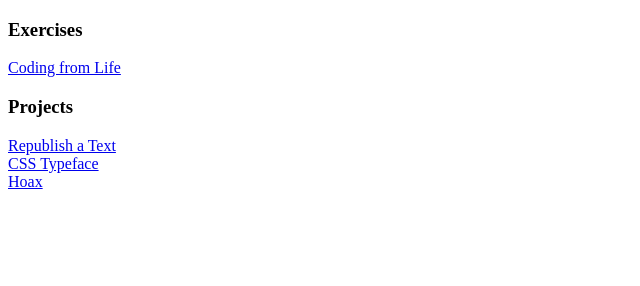
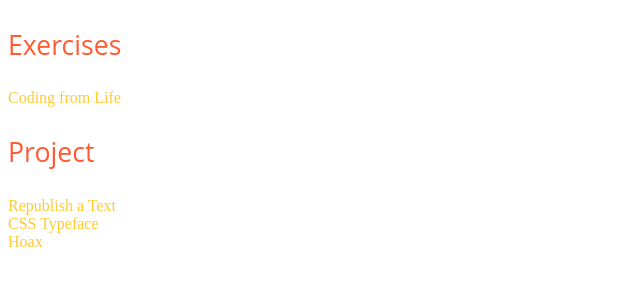
Before and after one commit to szhao92/Interactive-2, a plain HTML site: page index.html in a window 1280 px wide. Shown: the whole page, without its empty margins (0-640 px from the left). Drawn offline with Linux system fonts and the light colour scheme.

Commit message:
Added CSS

```diff
--- a/index.html
+++ b/index.html
@@ -6,7 +6,7 @@
 <head>
   <title>Shengkai's Homepage</title>
   <meta charset="utf-8" />
-  <link rel="stylesheet" href="css/main.css" type="text/css" />
+  <link rel="stylesheet" href="style.css" type="text/css" />
 </head>
 
 <body>
@@ -18,7 +18,7 @@
     </div>
 
     <div id="projects">
-      <h3>Projects</h3>
+      <h3>Project</h3>
       <a href="http://spring2016.veryinteractive.net/projects/republish-a-text" target="blank">Republish a Text</a><br>
       <a href="http://spring2016.veryinteractive.net/projects/css-typeface" target="blank">CSS Typeface</a><br>
       <a href="http://spring2016.veryinteractive.net/projects/hoax" target="blank">Hoax</a>
--- /dev/null
+++ b/style.css
@@ -0,0 +1,36 @@
+#main{
+	  margin-left: 20px;
+
+}
+h3{
+	color:#FF5B33;
+	font-family: 'Open Sans', sans-serif;
+	font-size: 20pt;
+	font-weight: 400;
+}
+
+a:link {
+	color:#FFCA33;
+	text-decoration: none;
+}
+
+h2{
+	/*color: #FF5B33;*/
+	color: black;
+	font-size: 30pt;
+	font-family: 'Open Sans', sans-serif;
+	font-weight: 700;
+}
+
+a:link {
+	color:#FFCA33;
+	text-decoration: none;
+}
+a:link {
+	color: #FFCA33;
+	text-decoration: none;
+}
+
+a:visited {
+	color:#FFCA33;
+}
```
Also changed, not shown: 1 other file.
